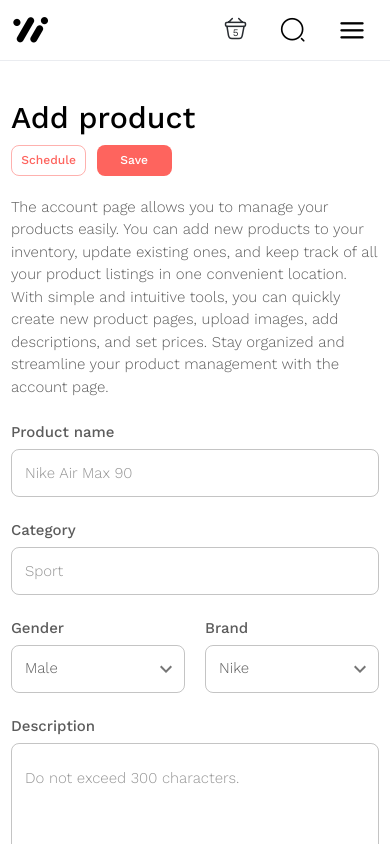
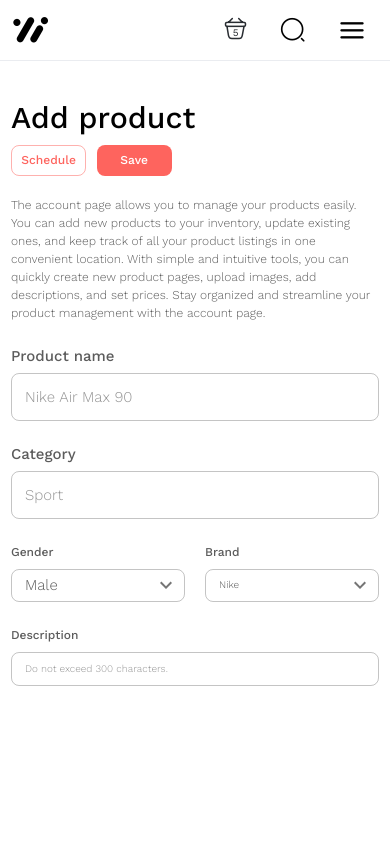
Before and after one commit to DevmianS/shoe-store-app, a Next.js app: page /add-product in a window 390 px wide. Shown: the top 844 px of the page. Built offline with nearby package versions, Linux system fonts and the light colour scheme.

Commit message:
add useTheme and responsive for items

```diff
--- a/src/pages/add-product/index.js
+++ b/src/pages/add-product/index.js
@@ -13,6 +13,8 @@ import {
   FormControl,
   InputLabel,
   MenuItem,
+  useTheme,
+  useMediaQuery,
 } from '@mui/material';
 
 import SideBar from '@/components/Layout/SideBar';
@@ -23,6 +25,8 @@ import {useState} from 'react';
 
 const AddProduct = ({userName}) => {
   const [select, setSelect] = useState({gender: 'male', brand: 'nike'});
+  const theme = useTheme();
+  const isDesktop = useMediaQuery(theme.breakpoints.up('sm'));
 
   const user = userName || 'Jane Meldrum';
   const profileItemsList = [
@@ -87,10 +91,19 @@ const AddProduct = ({userName}) => {
     justifyContent: 'space-between',
     padding: '40px 0',
   });
-  const Content = styled(Box)({
+  const Content = styled(Box)(({theme}) => ({
+    [theme.breakpoints.down('sm')]: {
+      '& .MuiInputBase-root': {
+        height: '33px',
+        fontSize: '10px',
+      },
+      '& label': {
+        fontSize: '12px',
+      },
+    },
     flex: '1 1 auto',
     padding: `0 ${rwdValue(10, 60)}`,
-  });
+  }));
   const FormItem = styled(Box)({
     marginBottom: '25px',
   });
@@ -135,6 +148,7 @@ const AddProduct = ({userName}) => {
               component="p"
               color="text.secondary"
               mb={rwdValue(25, 40)}
+              fontSize={rwdValue(12, 15)}
               maxWidth="900px"
             >
               The account page allows you to manage your products easily. You
@@ -153,6 +167,7 @@ const AddProduct = ({userName}) => {
                   placeholder="Nike Air Max 90"
                   label="Product name"
                   type="text"
+                  padd
                 />
               </FormItem>
               <FormItem>
@@ -169,7 +184,15 @@ const AddProduct = ({userName}) => {
                   <FormControl fullWidth>
                     <InputLabel id="gender">Gender</InputLabel>
                     <Select
-                      sx={{height: '48px'}}
+                      sx={{
+                        height: '48px',
+                        '& .MuiInputBase-input': {
+                          fontSize: isDesktop ? '15px' : '10px',
+                        },
+                        '& .MuiButtonBase-root': {
+                          fontSize: isDesktop ? '15px' : '10px',
+                        },
+                      }}
                       labelId="gender"
                       variant="outlined"
                       value={select.gender}
@@ -183,7 +206,12 @@ const AddProduct = ({userName}) => {
                   <FormControl fullWidth>
                     <InputLabel id="brand">Brand</InputLabel>
                     <Select
-                      sx={{height: '48px'}}
+                      sx={{
+                        height: '48px',
+                        '& .MuiInputBase-input': {
+                          fontSize: isDesktop ? '15px' : '10px',
+                        },
+                      }}
                       labelId="brand"
                       variant="outlined"
                       value={select.brand}
@@ -206,10 +234,17 @@ const AddProduct = ({userName}) => {
                   label="Description"
                   type="text"
                   multiline
-                  rows="10"
+                  rows={isDesktop ? 11 : 1}
                   sx={{
                     '& .MuiInputBase-root': {
-                      minHeight: '270px',
+                      minHeight: isDesktop ? '270px' : 0,
+                      height: {xs: '34px'},
+                    },
+                    '& .MuiInputBase-input': {
+                      fontSize: isDesktop ? '15px' : '10px',
+                    },
+                    '& label': {
+                      fontSize: isDesktop ? '15px' : '12px',
                     },
                   }}
                 />
```
